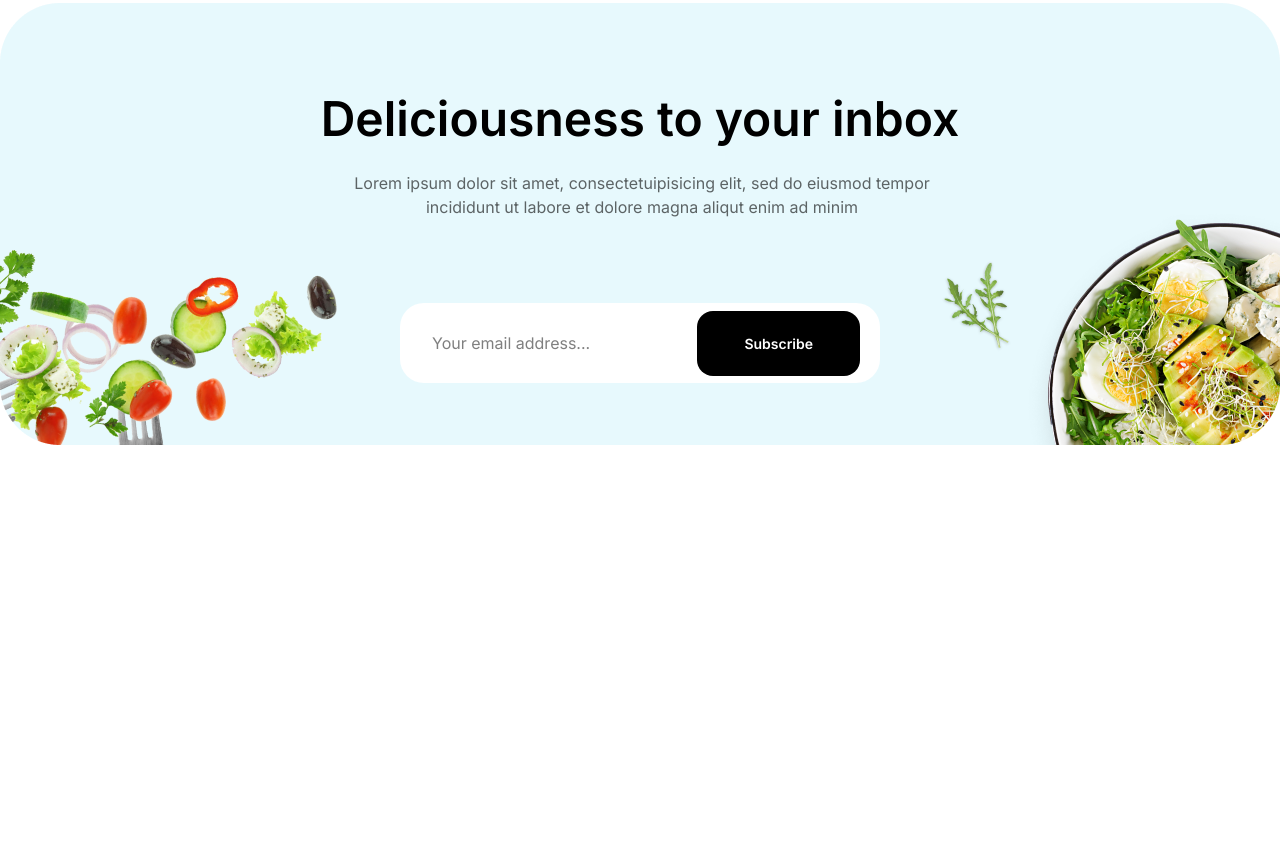
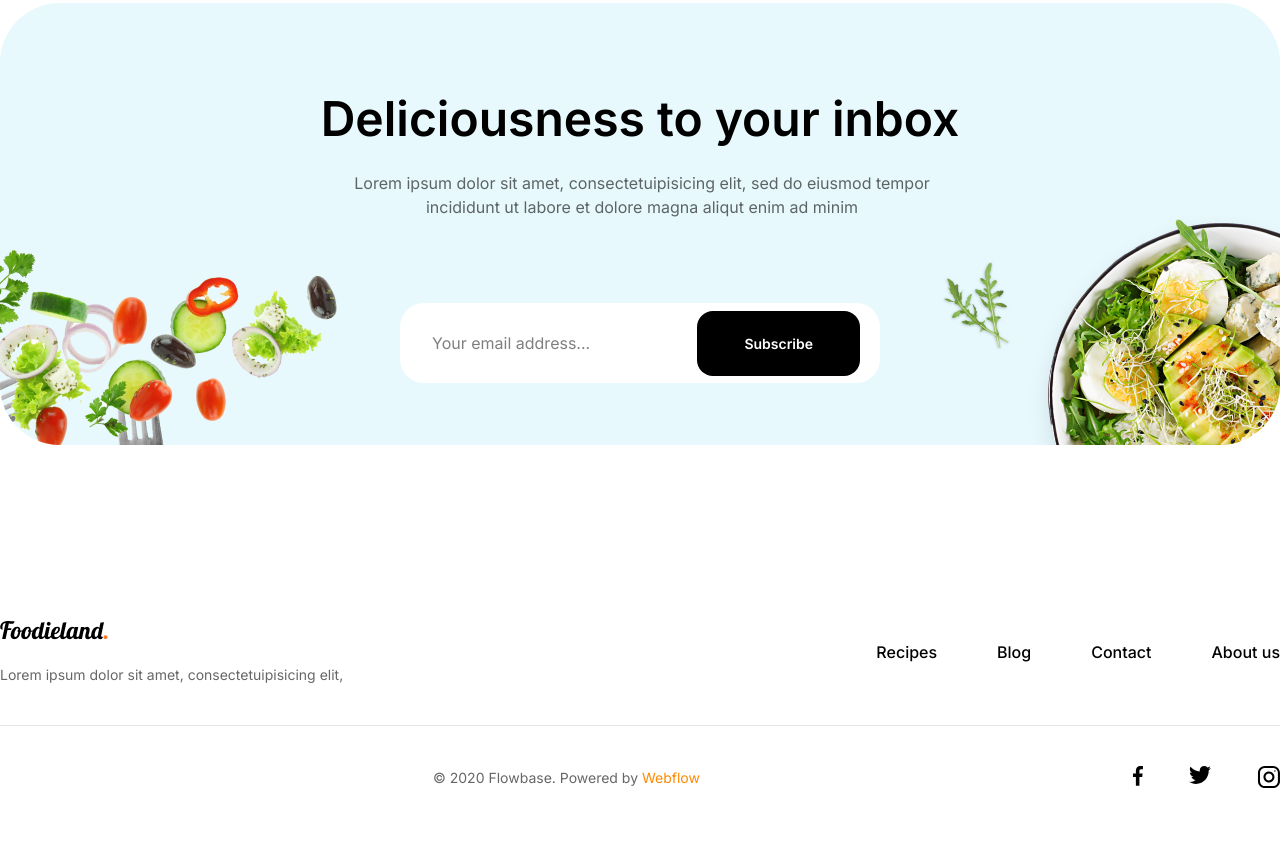
Before and after one commit to noorami369/foodieland, a website: page index.html in a window 1280 px wide. Shown: the part 4015-4857 px from the top of the page. Before the commit the page ends 4460 px from the top, so only its background shows below. Drawn offline with Linux system fonts and the light colour scheme.

Commit message:
foodieland.jalebe.v5

```diff
--- a/index.html
+++ b/index.html
@@ -632,5 +632,43 @@
         </div>
       </section>
     </main>
+    <footer class="flex justify-center mt-[176px] pb-[54px]">
+      <section class="flex flex-col w-[1280px]">
+        <div>
+          <img src="./img/Foodieland..png" alt="" />
+        </div>
+        <div class="flex justify-end gap-[60px]">
+          <div class="cursor-pointer font-medium text-[16px]">Recipes</div>
+          <div class="cursor-pointer font-medium text-[16px]">Blog</div>
+          <div class="cursor-pointer font-medium text-[16px]">Contact</div>
+          <div class="cursor-pointer font-medium text-[16px]">About us</div>
+        </div>
+        <div>
+          <p class="font-normal text-[14px] text-[#00000099]">
+            Lorem ipsum dolor sit amet, consectetuipisicing elit,
+          </p>
+        </div>
+        <div class="h-[1px] w-full bg-[#00001a1a] my-10"></div>
+        <div class="flex">
+          <div class="m-auto">
+            <p class="font-normal text-[14px] text-[#00000099]">
+              © 2020 Flowbase. Powered by
+              <span class="text-orange-400">Webflow</span>
+            </p>
+          </div>
+          <div class="flex gap-[45.5px]">
+            <div>
+              <img class="cursor-pointer" src="./img/Path.svg" alt="" />
+            </div>
+            <div>
+              <img class="cursor-pointer" src="./img/twitter.svg" alt="" />
+            </div>
+            <div>
+              <img class="cursor-pointer" src="./img/instagram.svg" alt="" />
+            </div>
+          </div>
+        </div>
+      </section>
+    </footer>
   </body>
 </html>
```
Also changed, not shown: output.css.
